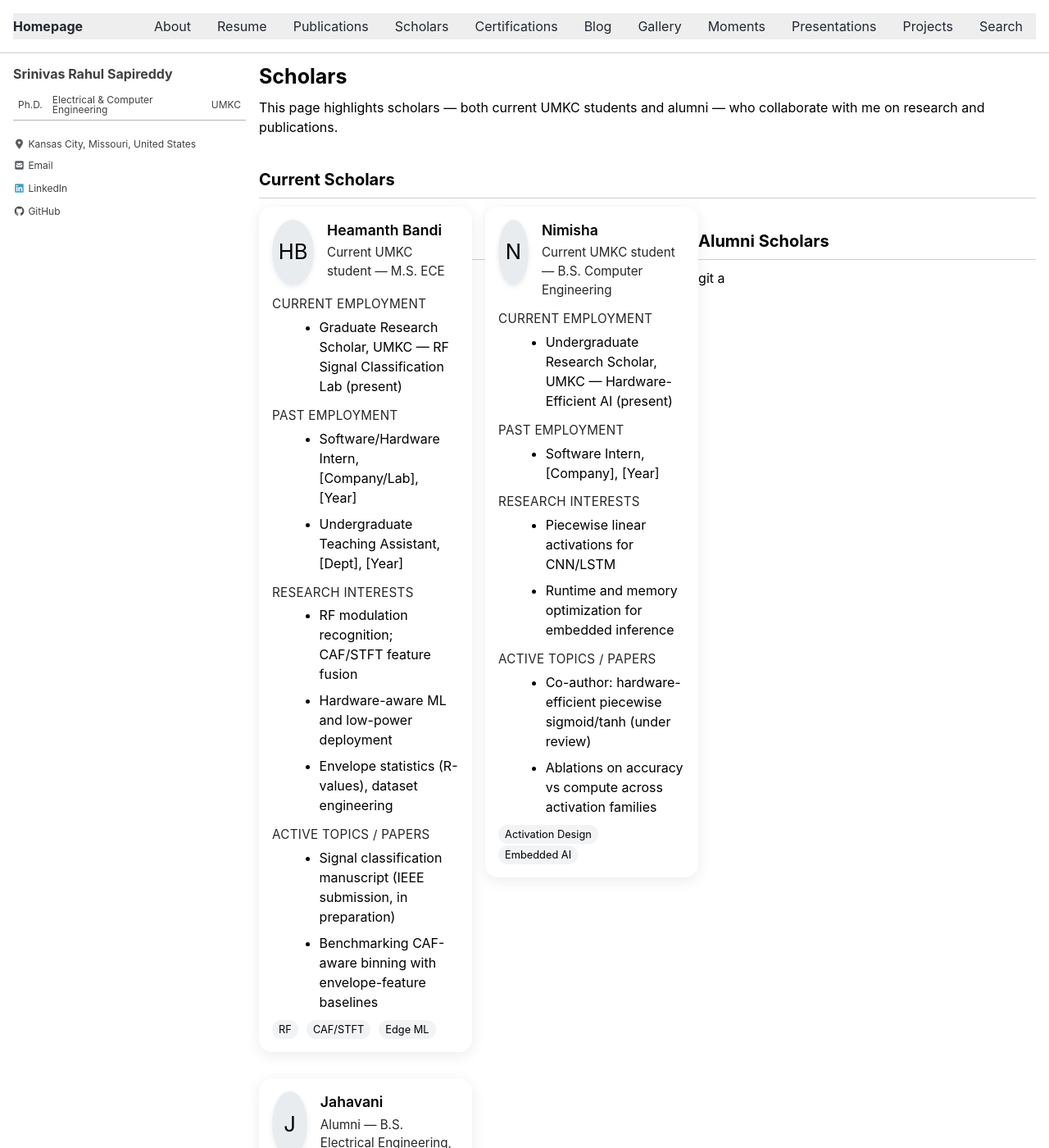
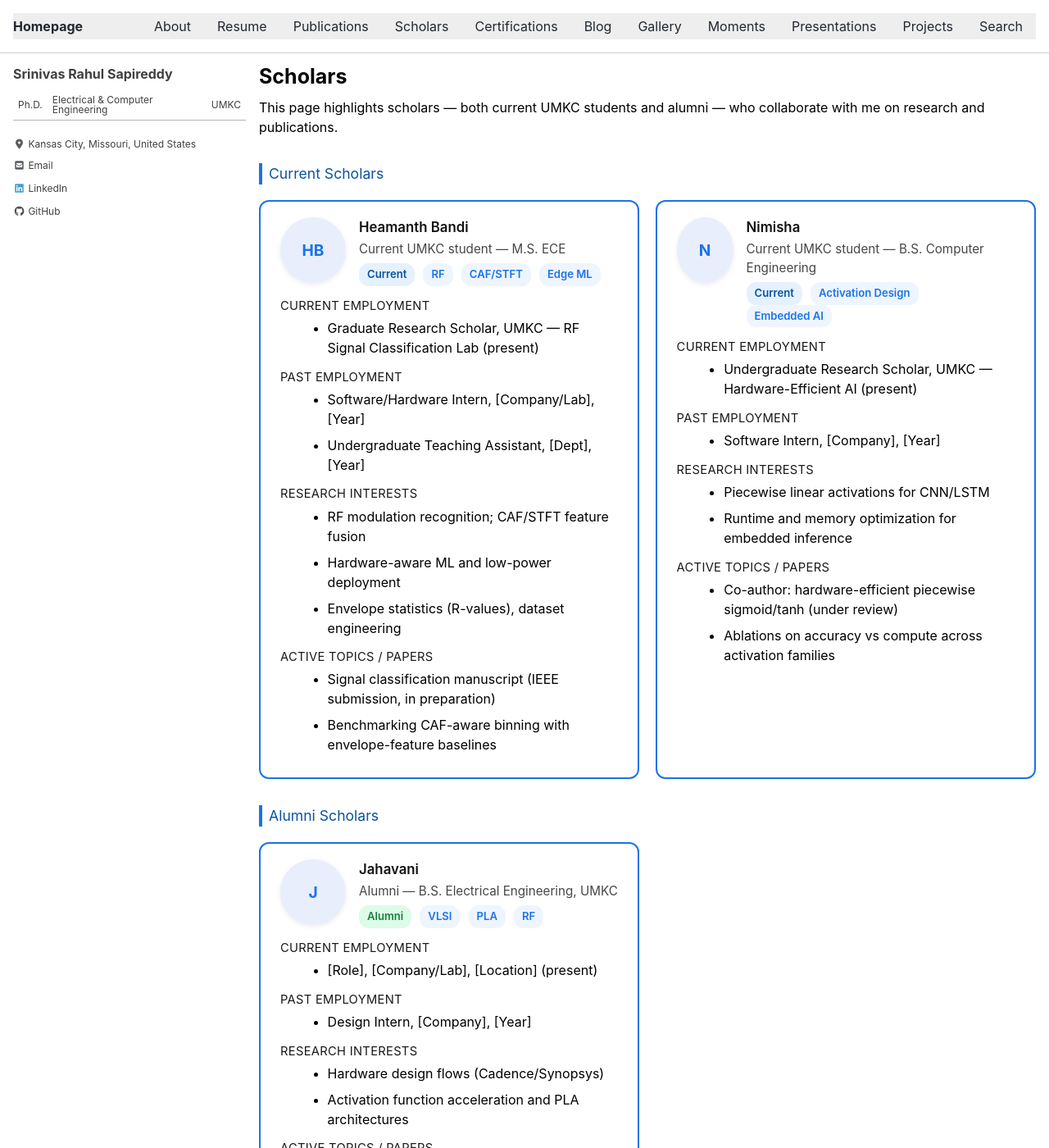
Before and after one commit to srsapireddy/srsapireddy.github.io, a Jekyll site: the page built from _pages/scholars.md, in a window 1280 px wide and 1400 px high. Shown: the whole window at 82% size. Built offline with Jekyll 4.4.1, drawn with Linux system fonts in a browser that asks for light colours; cached includes are drawn as plain includes; nearby versions of some CDN libraries; some of the changed lines change nothing that is shown.

Commit message:
Update scholars.md

```diff
--- a/_pages/scholars.md
+++ b/_pages/scholars.md
@@ -1,152 +1,233 @@
 ---
-layout: single
-title: Scholars
+title: "Scholars"
 permalink: /scholars/
 ---
 
-This page highlights scholars — both current UMKC students and alumni — who collaborate with me on research and publications.
+<style>
+/* Reuse the card/grid vibe from Publications */
+.sch-grid {
+  display: grid;
+  grid-template-columns: 1fr;
+  gap: 1.2rem;
+  margin-top: 1.2rem;
+}
 
-<style>
-  .scholar-card { padding:1rem; border-radius:1rem; box-shadow:0 4px 18px rgba(0,0,0,0.08); background:#fff; }
-  .scholar-name { font-size:1.1rem; font-weight:600; margin-bottom:0.2rem; }
-  .scholar-sub { font-size:0.95rem; opacity:0.85; }
-  .scholar-header { display:flex; gap:1rem; align-items:flex-start; }
-  .avatar {
-    width:80px; height:80px; border-radius:50%;
-    background:#e9ecef; display:flex; align-items:center; justify-content:center;
-    font-size:1.6rem; user-select:none;
-    box-shadow:0 2px 6px rgba(0,0,0,0.08);
+@media (min-width: 720px) {
+  .sch-grid {
+    grid-template-columns: 1fr 1fr;
   }
-  .section-title { font-size:0.95rem; margin-top:0.8rem; opacity:0.85; text-transform:uppercase; letter-spacing:0.02em; }
-  .list-tight { margin:0.25rem 0 0.25rem 1.1rem; }
-  .label { display:inline-block; font-size:0.8rem; padding:0.12rem 0.5rem; border-radius:999px; background:#f1f3f5; margin-right:0.35rem; }
+}
+
+.sch-card {
+  border: 2px solid #1a73e8;
+  border-radius: 12px;
+  padding: 1.2rem 1.5rem;
+  background: #fff;
+  transition: 0.3s ease;
+}
+
+.sch-card:hover {
+  background-color: #f0f8ff;
+  transform: scale(1.01);
+  box-shadow: 0 4px 12px rgba(26, 115, 232, 0.1);
+}
+
+/* Header with (future) photo + name + subtitle */
+.sch-header {
+  display: flex;
+  gap: 1rem;
+  align-items: flex-start;
+}
+
+/* Photo placeholder; replace with <img> later */
+.sch-avatar {
+  width: 80px;
+  height: 80px;
+  border-radius: 50%;
+  background:#e9eefc;
+  color:#1a73e8;
+  display:flex;
+  align-items:center;
+  justify-content:center;
+  font-weight: 700;
+  font-size: 1.2rem;
+  box-shadow: 0 2px 6px rgba(0,0,0,0.08);
+  user-select:none;
+}
+
+.sch-name {
+  font-size: 1.05rem;
+  font-weight: 600;
+  margin-bottom: 0.15rem;
+  color: #111;
+}
+
+.sch-sub {
+  font-size: 0.95rem;
+  color: #333;
+  opacity: 0.9;
+}
+
+/* Section titles & lists */
+.sch-sec {
+  font-size: 0.92rem;
+  margin-top: 0.8rem;
+  opacity: 0.9;
+  text-transform: uppercase;
+  letter-spacing: 0.02em;
+}
+
+.sch-list {
+  margin: 0.25rem 0 0.25rem 1.1rem;
+}
+
+/* Badges for status/keywords */
+.badge {
+  display: inline-block;
+  padding: 4px 10px;
+  border-radius: 12px;
+  font-weight: 600;
+  font-size: 0.82rem;
+  margin-right: 0.35rem;
+}
+
+.badge.current { color: #0a539e; background: #e5f1ff; }
+.badge.alumni  { color: #1a7f3d; background: #dcfce7; }
+.badge.tag     { color: #1a73e8; background: #eef5ff; }
+
+/* Optional section headers for groups */
+.group-title {
+  margin-top: 2rem;
+  font-size: 1.1rem;
+  text-align: left;
+  color: #0a539e;
+  border-left: 4px solid #1a73e8;
+  padding-left: 0.5rem;
+}
 </style>
 
-## Current Scholars
+<p>
+This page highlights scholars — both current UMKC students and alumni — who collaborate with me on research and publications.
+</p>
 
-<div class="grid__wrapper">
+<div class="group-title">Current Scholars</div>
+<div class="sch-grid">
 
   <!-- Heamanth Bandi -->
-  <div class="grid__item" style="min-width:260px;max-width:520px;">
-    <div class="scholar-card">
-      <div class="scholar-header">
-        <!-- PHOTO PLACEHOLDER: replace this div with an <img> when ready
-             Example:
-             <img src="/assets/images/scholars/heamanth.jpg" alt="Heamanth Bandi" style="width:80px;height:80px;object-fit:cover;border-radius:50%;box-shadow:0 2px 6px rgba(0,0,0,0.08);">
-        -->
-        <div class="avatar">HB</div>
-        <div>
-          <div class="scholar-name">Heamanth Bandi</div>
-          <div class="scholar-sub">Current UMKC student — M.S. ECE</div>
+  <div class="sch-card">
+    <div class="sch-header">
+      <!-- PHOTO PLACEHOLDER.
+           When ready, replace this div with:
+           <img src="/assets/images/scholars/heamanth.jpg" alt="Heamanth Bandi"
+                style="width:80px;height:80px;object-fit:cover;border-radius:50%;box-shadow:0 2px 6px rgba(0,0,0,0.08);"> -->
+      <div class="sch-avatar">HB</div>
+      <div>
+        <div class="sch-name">Heamanth Bandi</div>
+        <div class="sch-sub">Current UMKC student — M.S. ECE</div>
+        <div style="margin-top:0.35rem;">
+          <span class="badge current">Current</span>
+          <span class="badge tag">RF</span>
+          <span class="badge tag">CAF/STFT</span>
+          <span class="badge tag">Edge ML</span>
         </div>
       </div>
-      <div class="section-title">Current employment</div>
-      <ul class="list-tight">
-        <li>Graduate Research Scholar, UMKC — RF Signal Classification Lab (present)</li>
-      </ul>
-      <div class="section-title">Past employment</div>
-      <ul class="list-tight">
-        <li>Software/Hardware Intern, [Company/Lab], [Year]</li>
-        <li>Undergraduate Teaching Assistant, [Dept], [Year]</li>
-      </ul>
-      <div class="section-title">Research interests</div>
-      <ul class="list-tight">
-        <li>RF modulation recognition; CAF/STFT feature fusion</li>
-        <li>Hardware-aware ML and low-power deployment</li>
-        <li>Envelope statistics (R-values), dataset engineering</li>
-      </ul>
-      <div class="section-title">Active topics / papers</div>
-      <ul class="list-tight">
-        <li>Signal classification manuscript (IEEE submission, in preparation)</li>
-        <li>Benchmarking CAF-aware binning with envelope-feature baselines</li>
-      </ul>
-      <div style="margin-top:0.4rem;">
-        <span class="label">RF</span>
-        <span class="label">CAF/STFT</span>
-        <span class="label">Edge ML</span>
-      </div>
     </div>
+    <div class="sch-sec">Current employment</div>
+    <ul class="sch-list">
+      <li>Graduate Research Scholar, UMKC — RF Signal Classification Lab (present)</li>
+    </ul>
+    <div class="sch-sec">Past employment</div>
+    <ul class="sch-list">
+      <li>Software/Hardware Intern, [Company/Lab], [Year]</li>
+      <li>Undergraduate Teaching Assistant, [Dept], [Year]</li>
+    </ul>
+    <div class="sch-sec">Research interests</div>
+    <ul class="sch-list">
+      <li>RF modulation recognition; CAF/STFT feature fusion</li>
+      <li>Hardware-aware ML and low-power deployment</li>
+      <li>Envelope statistics (R-values), dataset engineering</li>
+    </ul>
+    <div class="sch-sec">Active topics / papers</div>
+    <ul class="sch-list">
+      <li>Signal classification manuscript (IEEE submission, in preparation)</li>
+      <li>Benchmarking CAF-aware binning with envelope-feature baselines</li>
+    </ul>
   </div>
 
   <!-- Nimisha -->
-  <div class="grid__item" style="min-width:260px;max-width:520px;">
-    <div class="scholar-card">
-      <div class="scholar-header">
-        <!-- PHOTO PLACEHOLDER; replace with <img src="/assets/images/scholars/nimisha.jpg" alt="Nimisha" ...> -->
-        <div class="avatar">N</div>
-        <div>
-          <div class="scholar-name">Nimisha</div>
-          <div class="scholar-sub">Current UMKC student — B.S. Computer Engineering</div>
+  <div class="sch-card">
+    <div class="sch-header">
+      <!-- Replace with <img src="/assets/images/scholars/nimisha.jpg" alt="Nimisha" ...> later -->
+      <div class="sch-avatar">N</div>
+      <div>
+        <div class="sch-name">Nimisha</div>
+        <div class="sch-sub">Current UMKC student — B.S. Computer Engineering</div>
+        <div style="margin-top:0.35rem;">
+          <span class="badge current">Current</span>
+          <span class="badge tag">Activation Design</span>
+          <span class="badge tag">Embedded AI</span>
         </div>
       </div>
-      <div class="section-title">Current employment</div>
-      <ul class="list-tight">
-        <li>Undergraduate Research Scholar, UMKC — Hardware-Efficient AI (present)</li>
-      </ul>
-      <div class="section-title">Past employment</div>
-      <ul class="list-tight">
-        <li>Software Intern, [Company], [Year]</li>
-      </ul>
-      <div class="section-title">Research interests</div>
-      <ul class="list-tight">
-        <li>Piecewise linear activations for CNN/LSTM</li>
-        <li>Runtime and memory optimization for embedded inference</li>
-      </ul>
-      <div class="section-title">Active topics / papers</div>
-      <ul class="list-tight">
-        <li>Co-author: hardware-efficient piecewise sigmoid/tanh (under review)</li>
-        <li>Ablations on accuracy vs compute across activation families</li>
-      </ul>
-      <div style="margin-top:0.4rem;">
-        <span class="label">Activation Design</span>
-        <span class="label">Embedded AI</span>
-      </div>
     </div>
+    <div class="sch-sec">Current employment</div>
+    <ul class="sch-list">
+      <li>Undergraduate Research Scholar, UMKC — Hardware-Efficient AI (present)</li>
+    </ul>
+    <div class="sch-sec">Past employment</div>
+    <ul class="sch-list">
+      <li>Software Intern, [Company], [Year]</li>
+    </ul>
+    <div class="sch-sec">Research interests</div>
+    <ul class="sch-list">
+      <li>Piecewise linear activations for CNN/LSTM</li>
+      <li>Runtime and memory optimization for embedded inference</li>
+    </ul>
+    <div class="sch-sec">Active topics / papers</div>
+    <ul class="sch-list">
+      <li>Co-author: hardware-efficient piecewise sigmoid/tanh (under review)</li>
+      <li>Ablations on accuracy vs compute across activation families</li>
+    </ul>
   </div>
 
 </div>
 
-## Alumni Scholars
-
-<div class="grid__wrapper">
+<div class="group-title">Alumni Scholars</div>
+<div class="sch-grid">
 
   <!-- Jahavani -->
-  <div class="grid__item" style="min-width:260px;max-width:520px;">
-    <div class="scholar-card">
-      <div class="scholar-header">
-        <!-- PHOTO PLACEHOLDER; replace with <img src="/assets/images/scholars/jahavani.jpg" alt="Jahavani" ...> -->
-        <div class="avatar">J</div>
-        <div>
-          <div class="scholar-name">Jahavani</div>
-          <div class="scholar-sub">Alumni — B.S. Electrical Engineering, UMKC</div>
+  <div class="sch-card">
+    <div class="sch-header">
+      <!-- Replace with <img src="/assets/images/scholars/jahavani.jpg" alt="Jahavani" ...> later -->
+      <div class="sch-avatar">J</div>
+      <div>
+        <div class="sch-name">Jahavani</div>
+        <div class="sch-sub">Alumni — B.S. Electrical Engineering, UMKC</div>
+        <div style="margin-top:0.35rem;">
+          <span class="badge alumni">Alumni</span>
+          <span class="badge tag">VLSI</span>
+          <span class="badge tag">PLA</span>
+          <span class="badge tag">RF</span>
         </div>
       </div>
-      <div class="section-title">Current employment</div>
-      <ul class="list-tight">
-        <li>[Role], [Company/Lab], [Location] (present)</li>
-      </ul>
-      <div class="section-title">Past employment</div>
-      <ul class="list-tight">
-        <li>Design Intern, [Company], [Year]</li>
-      </ul>
-      <div class="section-title">Research interests</div>
-      <ul class="list-tight">
-        <li>Hardware design flows (Cadence/Synopsys)</li>
-        <li>Activation function acceleration and PLA architectures</li>
-      </ul>
-      <div class="section-title">Active topics / papers</div>
-      <ul class="list-tight">
-        <li>Collaborative paper on RF signal analysis (draft in progress)</li>
-        <li>PLA hardware evaluation: area, power, and latency</li>
-      </ul>
-      <div style="margin-top:0.4rem;">
-        <span class="label">VLSI</span>
-        <span class="label">PLA</span>
-        <span class="label">RF</span>
-      </div>
     </div>
+    <div class="sch-sec">Current employment</div>
+    <ul class="sch-list">
+      <li>[Role], [Company/Lab], [Location] (present)</li>
+    </ul>
+    <div class="sch-sec">Past employment</div>
+    <ul class="sch-list">
+      <li>Design Intern, [Company], [Year]</li>
+    </ul>
+    <div class="sch-sec">Research interests</div>
+    <ul class="sch-list">
+      <li>Hardware design flows (Cadence/Synopsys)</li>
+      <li>Activation function acceleration and PLA architectures</li>
+    </ul>
+    <div class="sch-sec">Active topics / papers</div>
+    <ul class="sch-list">
+      <li>Collaborative paper on RF signal analysis (draft in progress)</li>
+      <li>PLA hardware evaluation: area, power, and latency</li>
+    </ul>
   </div>
+
 </div>
-
-
-   git a
```
